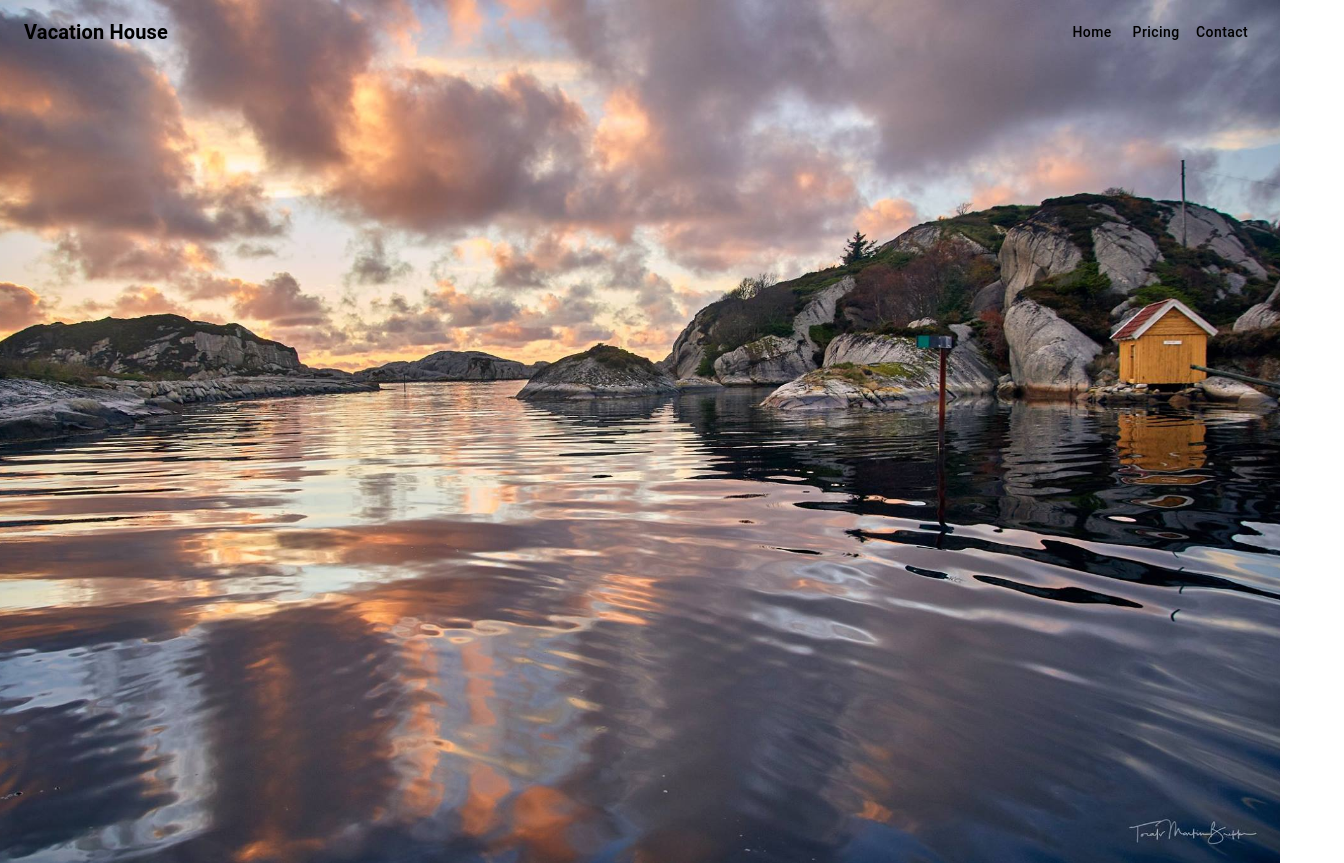
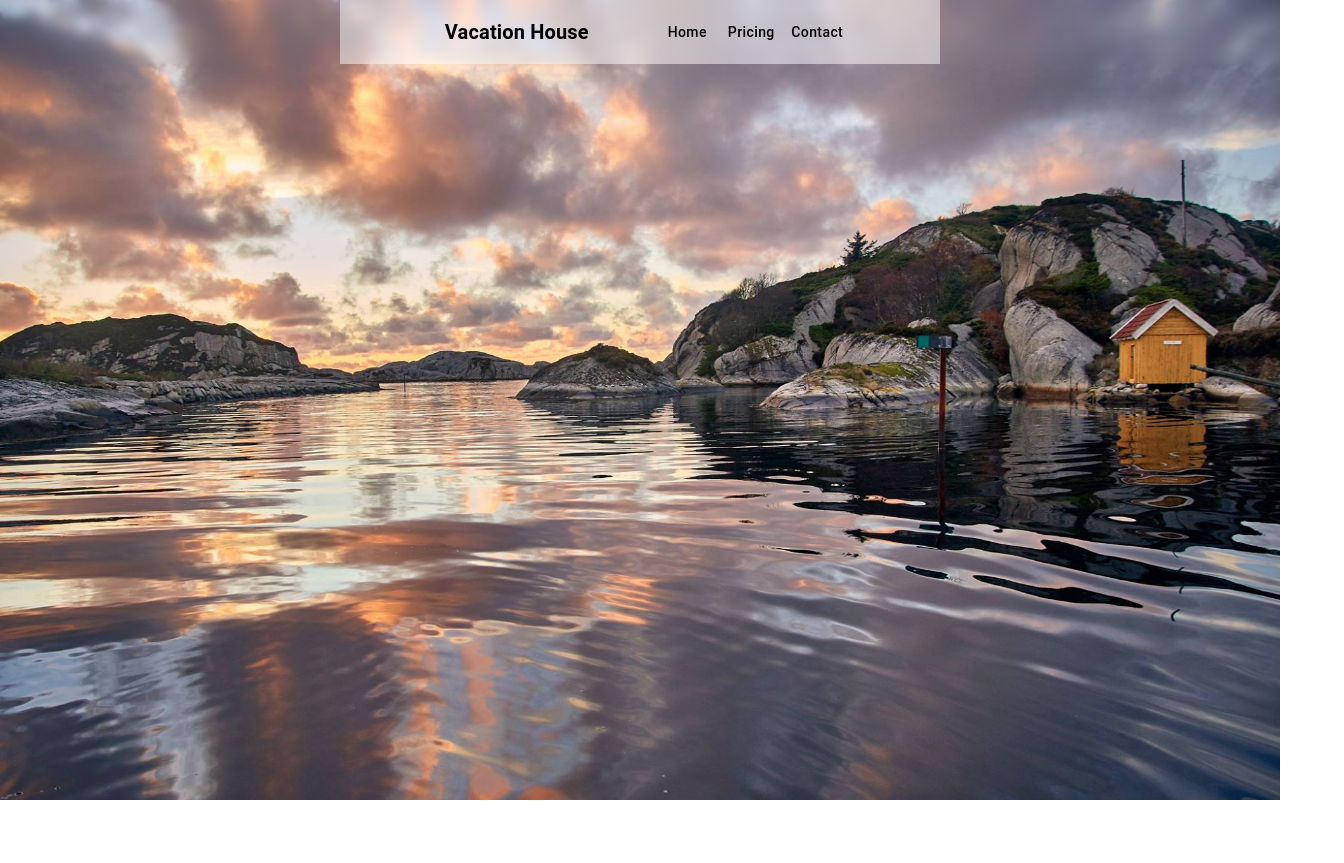
Before and after one commit to Bruswei/rorbu, a React (Vite) app: page / in a window 1280 px wide. Shown: the top 863 px of the page, 1344 px wide, since content can reach past the window. Built offline with nearby package versions, Linux system fonts and the light colour scheme.

Commit message:
Update navbar properties

```diff
--- a/src/HomePage.tsx
+++ b/src/HomePage.tsx
@@ -1,4 +1,4 @@
-import { AppBar, Toolbar, Typography, Button } from '@mui/material';
+import { AppBar, Toolbar, Typography, Button, Box } from '@mui/material';
 import { Link as RouterLink } from 'react-router-dom';
 import './assets/styles.css';
 
@@ -6,29 +6,113 @@ export default function HomePage() {
   return (
     <>
       <AppBar
-        position="sticky"
+        position="fixed"
+        className="blurry-appbar"
         sx={{
           backgroundColor: 'transparent',
-          color: 'black',
           boxShadow: 'none',
+          zIndex: 1000,
+          width: '100%',
         }}
       >
-        <Toolbar>
-          <Typography variant="h6" component="div" sx={{ flexGrow: 1, fontWeight: 'bold' }}>
+        <Box
+          sx={{
+            maxWidth: '33%',
+            margin: '0 auto',
+          }}
+        >
+          <Box
+            sx={{
+              backgroundColor: 'rgba(255, 255, 255, 0.5)',
+              width: '600px',
+              position: 'absolute',
+              left: '50%',
+              top: 0,
+              bottom: 0,
+              transform: 'translateX(-50%)',
+            }}
+          />
+          <Toolbar disableGutters>
+            <Box
+              sx={{
+                display: 'flex',
+                justifyContent: 'space-between',
+                alignItems: 'center',
+                width: '600px', // Set fixed width for the content
+                minHeight: '64px', // Set the minimum height to match the AppBar height
+              }}
+            >
+              <Typography
+                variant="h6"
+                component="div"
+                sx={{
+                  fontWeight: 'bold',
+                  color: 'black',
+                  marginLeft: '1rem', // Add some left margin for spacing
+                }}
+              >
                 Vacation House
               </Typography>
-          <Button component={RouterLink} to="/" color="inherit" sx={{ textTransform: 'none' }}>
+              <Box>
+                <Button
+                  component={RouterLink}
+                  to="/"
+                  color="inherit"
+                  sx={{ textTransform: 'none', color: 'black' }}
+                >
                   Home
                 </Button>
-          <Button component={RouterLink} to="/pricing" color="inherit" sx={{ textTransform: 'none' }}>
+                <Button
+                  component={RouterLink}
+                  to="/pricing"
+                  color="inherit"
+                  sx={{ textTransform: 'none', color: 'black' }}
+                >
                   Pricing
                 </Button>
-          <Button component={RouterLink} to="/contact" color="inherit" sx={{ textTransform: 'none' }}>
+                <Button
+                  component={RouterLink}
+                  to="/contact"
+                  color="inherit"
+                  sx={{ textTransform: 'none', color: 'black' }}
+                >
                   Contact
                 </Button>
+              </Box>
+            </Box>
           </Toolbar>
+        </Box>
       </AppBar>
-      <div className="home-background" style={{ paddingTop: '64px' }}></div>
+      <Box
+        className="home-background"
+        sx={{
+          paddingTop: '64px',
+          minHeight: '100vh',
+          backgroundSize: 'cover',
+          position: 'fixed',
+          width: '100%',
+          zIndex: -1,
+        }}
+      />
+      <Box
+        className="home-content"
+        sx={{
+          backgroundColor: 'white',
+          padding: '2rem',
+          minHeight: '100vh',
+          position: 'relative',
+          zIndex: 1,
+          top: '100%',
+          paddingTop: 'calc(64px + 2rem)',
+          paddingBottom: 'calc(64px + 2rem)',
+        }}
+      >
+        <Typography variant="h2">Discover the Beauty of Norway</Typography>
+        <Typography variant="body1" sx={{ marginTop: 2 }}>
+          Norway, a beautiful and enchanting Nordic country, is famous for its breathtaking landscapes, mesmerizing fjords, and friendly locals. Known as the Land of the Midnight Sun, Norway offers a magical experience to travelers, with its picturesque countryside and vibrant cities.
+        </Typography>
+        {/* ... */}
+      </Box>
       {/* Add your main content here */}
     </>
   );
--- a/src/assets/styles.css
+++ b/src/assets/styles.css
@@ -10,3 +10,18 @@
     background-size: cover;
     z-index: -1;
   }
+
+  .home-content::after {
+    content: '';
+    position: sticky;
+    top: 0;
+    left: 0;
+    right: 0;
+    height: 64px;
+    background-image: linear-gradient(rgba(255, 255, 255, 1), rgba(255, 255, 255, 0));
+    z-index: 2;
+  }
+
+  .blurry-appbar {
+    backdrop-filter: blur(5px); /* Apply a blur effect to the AppBar background */
+  }
```
Lines whose indentation alone changed are shown as unchanged.
